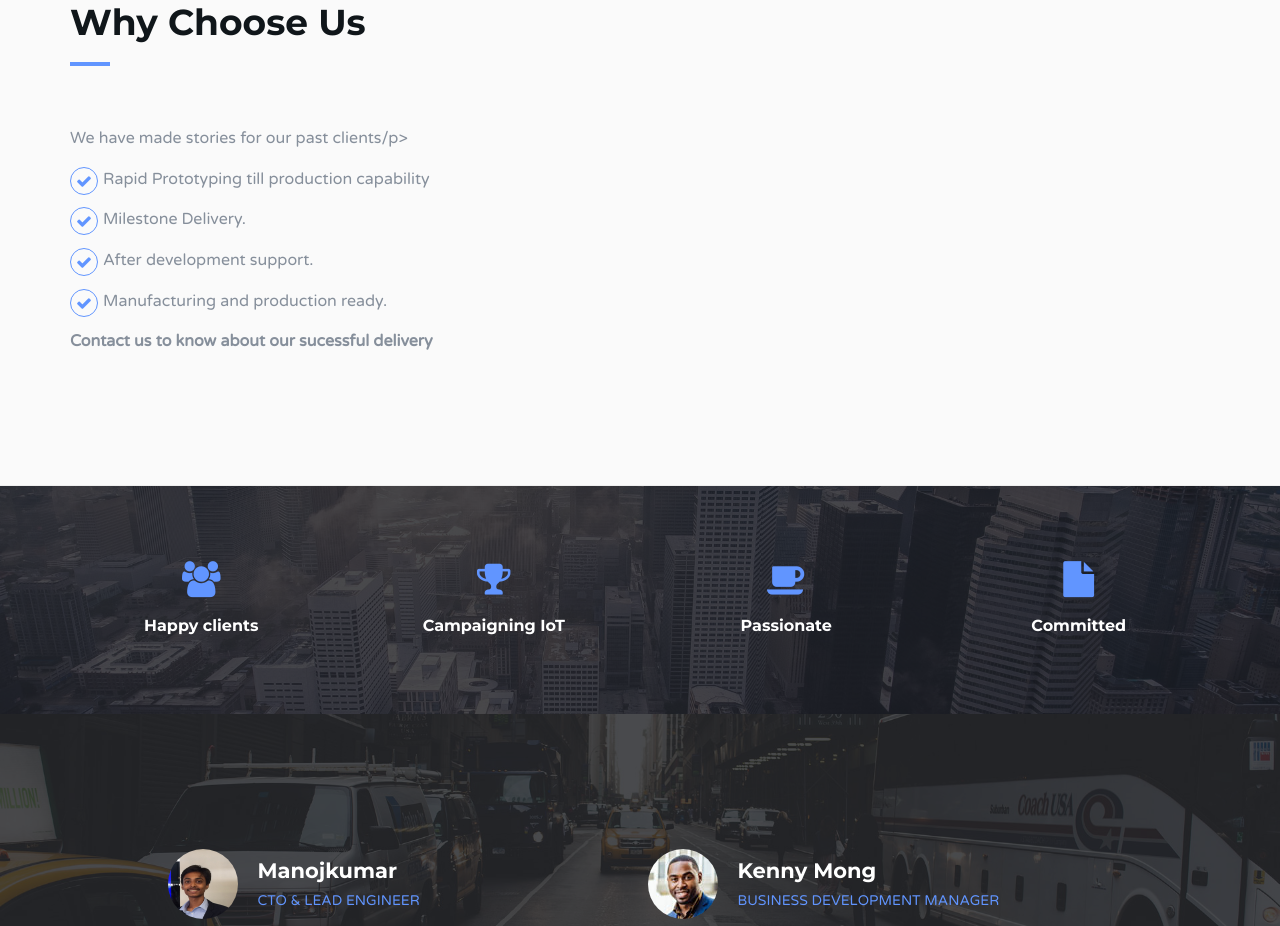
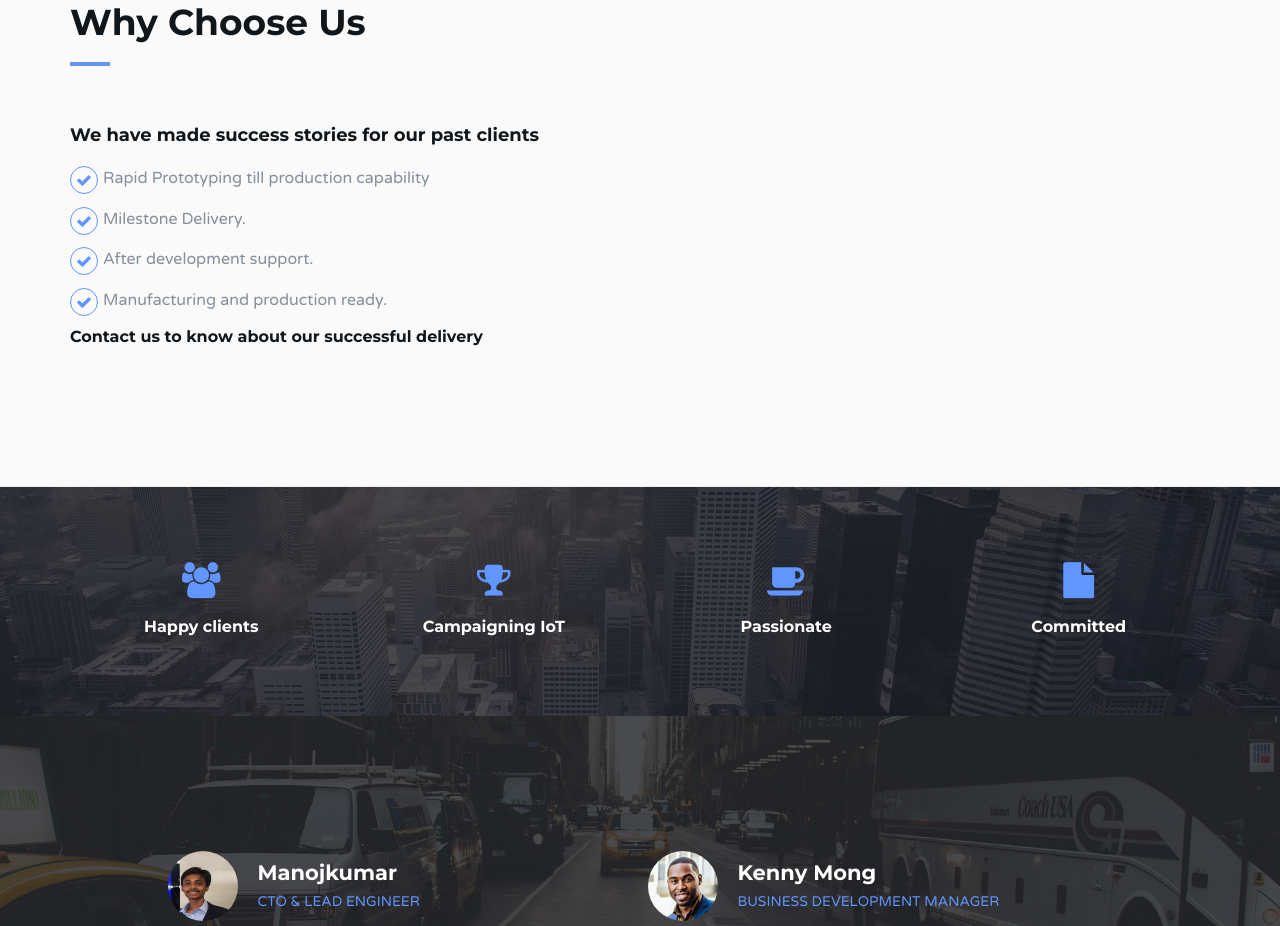
Before and after one commit to manoj153/ElectrolanceWeb, a plain HTML site: page index.html in a window 1280 px wide. Shown: the part 2777-3703 px from the top of the page. Drawn offline with Linux system fonts and the light colour scheme.

Commit message:
Update index.html

```diff
--- a/index.html
+++ b/index.html
@@ -303,7 +303,7 @@
 					<div class="section-header">
 						<h2 class="title">Why Choose Us</h2>
 					</div>
-					<p>We have made stories for our past clients/p>
+					<h4>We have made success stories for our past clients</h4>
 					<div class="feature">
 						<i class="fa fa-check"></i>
 						<p>Rapid Prototyping till production capability</p>
@@ -320,7 +320,7 @@
 						<i class="fa fa-check"></i>
 						<p>Manufacturing and production ready.</p>
 					</div>
-				<p class="grey-text"><strong>Contact us to know about our sucessful delivery</strong></p>
+				<h5><strong>Contact us to know about our successful delivery</strong></h5>
 				</div>
 				<!-- /why choose us content -->
 
```
